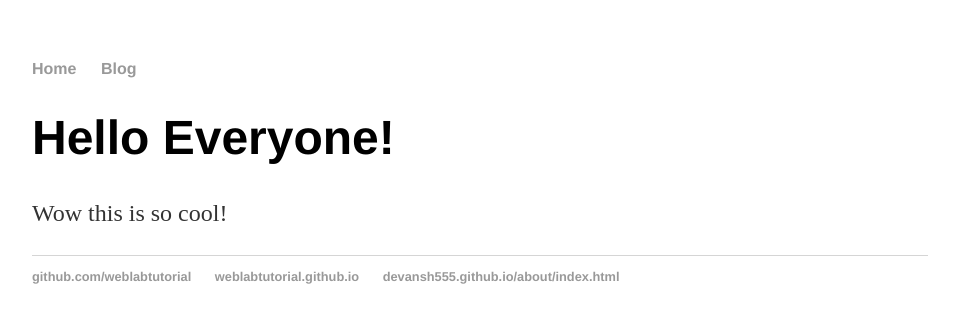
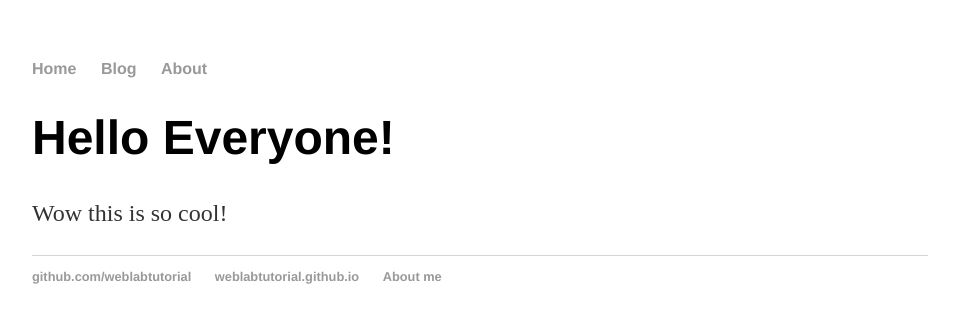
Before and after one commit to Devansh555/Devansh555.github.io, a Jekyll site: the page built from index.html, in a window 1280 px wide. Shown: the top 323 px of the page, without its empty margins (160-1119 px from the left). Built offline with Jekyll 4.4.1, drawn with Linux system fonts in a browser that asks for light colours.

Commit message:
Update default.html

```diff
--- a/_layouts/default.html
+++ b/_layouts/default.html
@@ -11,6 +11,7 @@
       <ul>
         <li><a href ="/">Home</a></li>
         <li><a href="/blog">Blog</a></li>
+        <li><a href="/about">About</a></li>
       </ul>
     </nav>
     <div class="container">
@@ -22,7 +23,7 @@
       <ul>
         <li><a href="https://github.com/weblabtutorial">github.com/weblabtutorial</a></li>
         <li><a href="https://weblabtutorial.github.io">weblabtutorial.github.io </a></li>
-        <li><a href="https://devansh555.github.io/about/index.html">devansh555.github.io/about/index.html</a></li>
+        <li><a href="https://devansh555.github.io/about/index.html">About me</a></li>
       </ul>
     </footer>
   </body>
```
